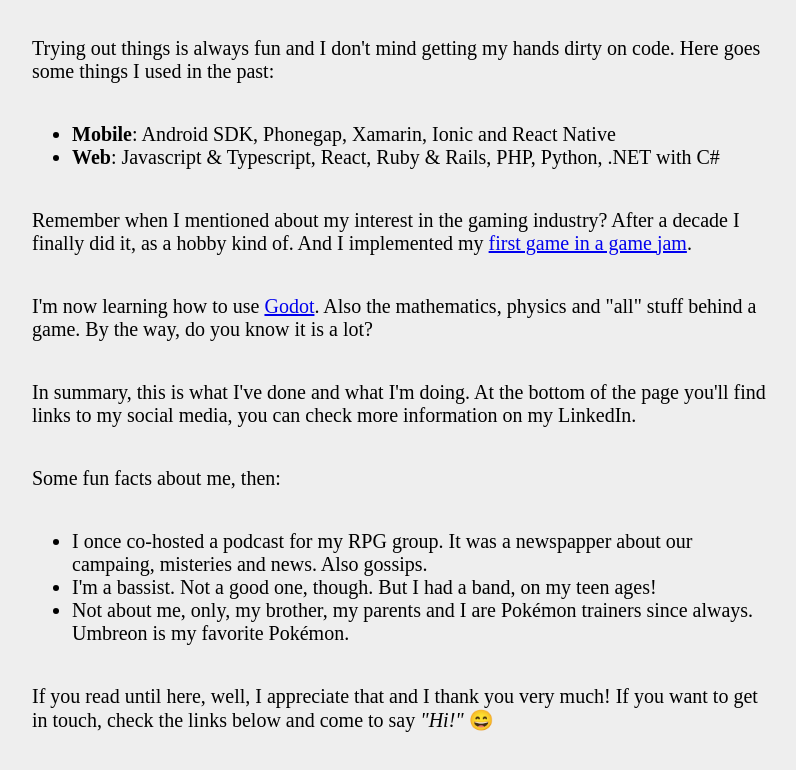
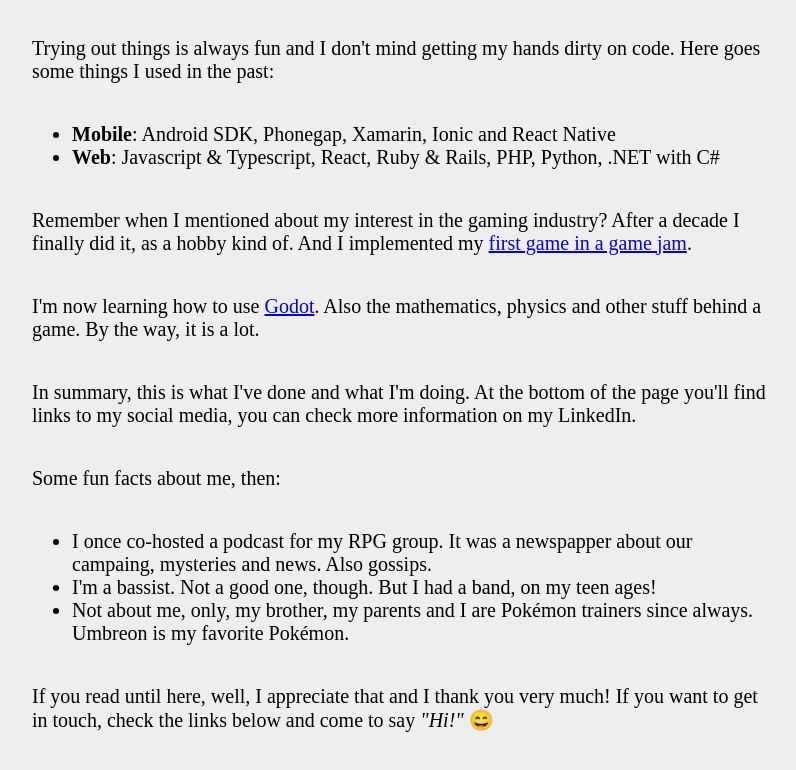
Before and after one commit to brunoskonrad/me-myself-and-i, a plain HTML site: page index.html in a window 1280 px wide. Shown: the part 1602-2372 px from the top of the page, without its empty margins (240-1036 px from the left). Drawn offline with Linux system fonts and the light colour scheme.

Commit message:
Some fixes
Thanks to João

```diff
--- a/index.html
+++ b/index.html
@@ -42,7 +42,7 @@
         <h2 class="description__title">About</h2>
 
         <p>
-          I'm a brazilian living in Berlin since 2017. It's been a while,
+          I'm a Brazilian living in Berlin since 2017. It's been a while,
           already. Not enough to learn German, though.
         </p>
 
@@ -127,8 +127,7 @@
           <p>
             I'm now learning how to use
             <a href="https://godotengine.org/">Godot</a>. Also the mathematics,
-            physics and "all" stuff behind a game. By the way, do you know it is
-            a lot?
+            physics and other stuff behind a game. By the way, it is a lot.
           </p>
 
           <p>
@@ -142,7 +141,7 @@
           <ul>
             <li>
               I once co-hosted a podcast for my RPG group. It was a newspapper
-              about our campaing, misteries and news. Also gossips.
+              about our campaing, mysteries and news. Also gossips.
             </li>
             <li>
               I'm a bassist. Not a good one, though. But I had a band, on my
```
